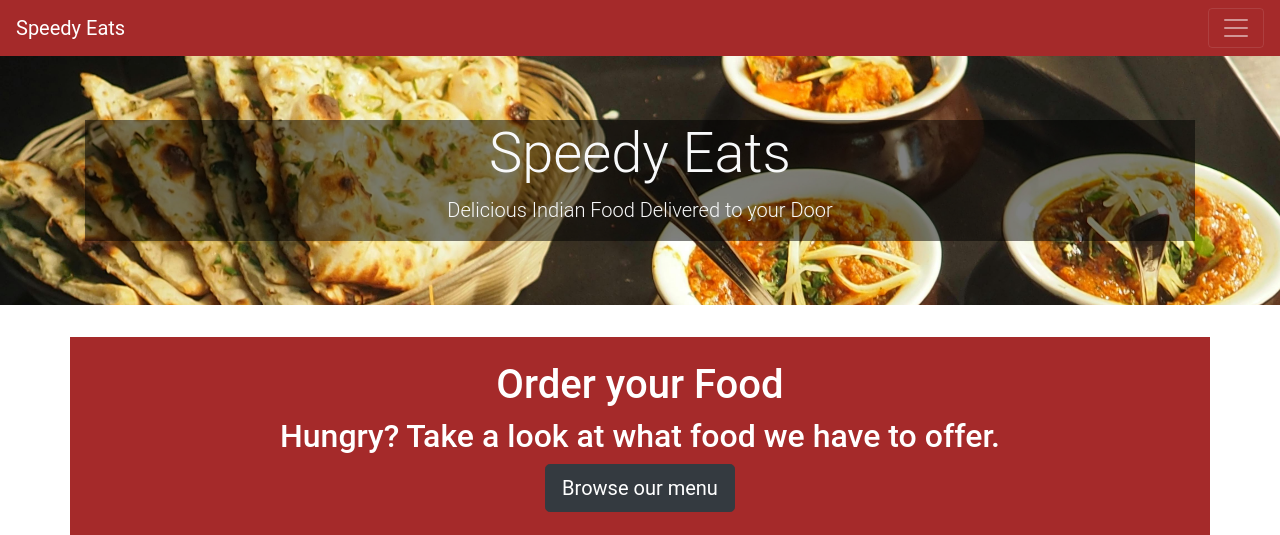
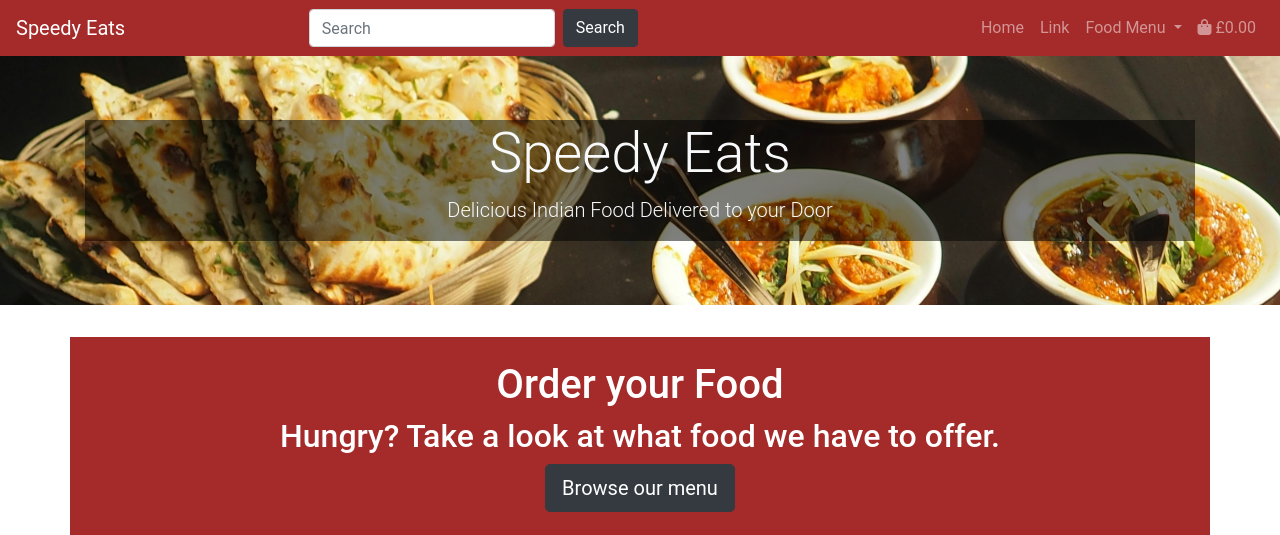
Before and after one commit to cshimvin/speedy-eats-ms4, a Django app: page / in a window 1280 px wide. Shown: the top 535 px of the page. Run offline with Django 3.2, Linux system fonts and the light colour scheme; some libraries are stand-ins or nearby versions.

Commit message:
Amend nav bar to include search

```diff
--- a/templates/base.html
+++ b/templates/base.html
@@ -35,40 +35,44 @@
   <body>
     <header>
       <!-- Navbar taken from Bootstrap documents - https://getbootstrap.com/docs/4.4/components/navbar/ -->
-      <nav class="navbar navbar-dark brand-color">
-      <!-- Navbar content -->
-        <a class="navbar-brand" href="#">Speedy Eats</a>
+      <nav class="navbar navbar-expand-lg navbar-dark brand-color">
+        <a class="navbar-brand" href="{% url 'home' %}">Speedy Eats</a>
         <button class="navbar-toggler" type="button" data-toggle="collapse" data-target="#navbarSupportedContent" aria-controls="navbarSupportedContent" aria-expanded="false" aria-label="Toggle navigation">
           <span class="navbar-toggler-icon"></span>
         </button>
 
         <div class="collapse navbar-collapse" id="navbarSupportedContent">
-          <ul class="navbar-nav mr-auto">
-            <li class="nav-item active">
-              <a class="nav-link" href="#">Home <span class="sr-only">(current)</span></a>
+          <ul class="navbar-nav mr-auto ml-auto">
+            <li class="nav-item">
+                <form class="form-inline">
+                <input class="form-control mr-sm-2" type="search" placeholder="Search" aria-label="Search">
+                <button class="btn btn-dark my-2 my-sm-0" type="submit">Search</button>
+              </form>
+            </li>
+            </ul>
+              <ul class="navbar-nav ml-auto">
+              <li class="nav-item">
+              <a class="nav-link" href="#">Home</a>
             </li>
             <li class="nav-item">
               <a class="nav-link" href="#">Link</a>
             </li>
             <li class="nav-item dropdown">
               <a class="nav-link dropdown-toggle" href="#" id="navbarDropdown" role="button" data-toggle="dropdown" aria-haspopup="true" aria-expanded="false">
-                Dropdown
+                Food Menu
               </a>
               <div class="dropdown-menu" aria-labelledby="navbarDropdown">
-                <a class="dropdown-item" href="#">Action</a>
-                <a class="dropdown-item" href="#">Another action</a>
-                <div class="dropdown-divider"></div>
-                <a class="dropdown-item" href="#">Something else here</a>
+                <a class="dropdown-item" href="#">Starters</a>
+                <a class="dropdown-item" href="#">Mains</a>
+                <a class="dropdown-item" href="#">Sides</a>
+                <a class="dropdown-item" href="#">Desserts</a>
+                <a class="dropdown-item" href="#">Drinks</a>
               </div>
             </li>
             <li class="nav-item">
-              <a class="nav-link disabled" href="#" tabindex="-1" aria-disabled="true">Disabled</a>
+              <a class="nav-link" href="#"><i class="fa fa-shopping-bag"></i> £0.00</a>
             </li>
           </ul>
-          <form class="form-inline my-2 my-lg-0">
-            <input class="form-control mr-sm-2" type="search" placeholder="Search" aria-label="Search">
-            <button class="btn btn-outline-success my-2 my-sm-0" type="submit">Search</button>
-          </form>
         </div>
       </nav>
     </header>
```
